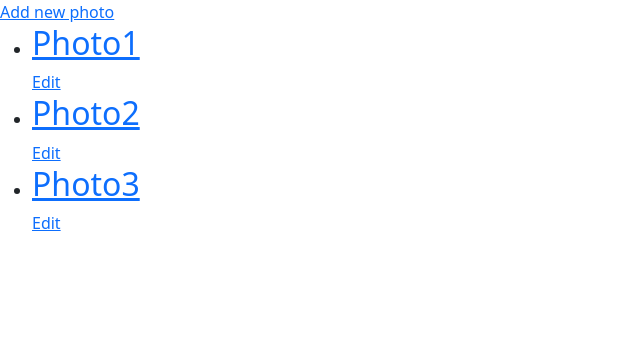
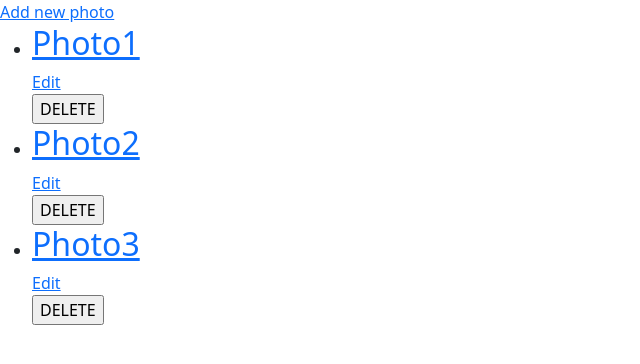
Before and after one commit to giuseppevignanello/fake-instagram, a Spring Boot app: page / in a window 1280 px wide. Shown: the top 364 px of the page, without its empty margins (0-640 px from the left). Run offline with Spring Boot 4, Linux system fonts and the light colour scheme; data comes from the database, SQL or seed files in the repository; some libraries are stand-ins or nearby versions.

Commit message:
add delete

```diff
--- a/src/main/java/org/java/app/controller/PhotoController.java
+++ b/src/main/java/org/java/app/controller/PhotoController.java
@@ -117,4 +117,14 @@ public class PhotoController {
 		return "index";
 	}
 
+	@PostMapping("/delete/{id}")
+	public String delete(@PathVariable int id, Photo photo, Model model) {
+		List<Photo> photos = photoService.findAll();
+		model.addAttribute("photos", photos);
+		Optional<Photo> photoToDelete = photoService.findById(id);
+		photoService.delete(photoToDelete.get());
+;		return "redirect:/";
+	}
+
+
 }
--- a/src/main/java/org/java/app/service/PhotoService.java
+++ b/src/main/java/org/java/app/service/PhotoService.java
@@ -31,4 +31,9 @@ public class PhotoService {
 		return photoRepo.findById(id);
 
 	}
+
+	public void delete(Photo photo) {
+		photoRepo.delete(photo);
+
+	}
 }
--- a/src/main/resources/templates/index.html
+++ b/src/main/resources/templates/index.html
@@ -16,6 +16,9 @@
 				<h2>[[${photo.title}]]</h2>
 			</a>
 			<a th:href="@{'/edit/' + ${photo.id}}"> Edit</a>
+			<form th:action="@{'/delete/' + ${photo.id}}" method="post">
+				<input type="submit" value="DELETE" >
+			</form>
 		</li>
 	</ul>
 </body>
```
